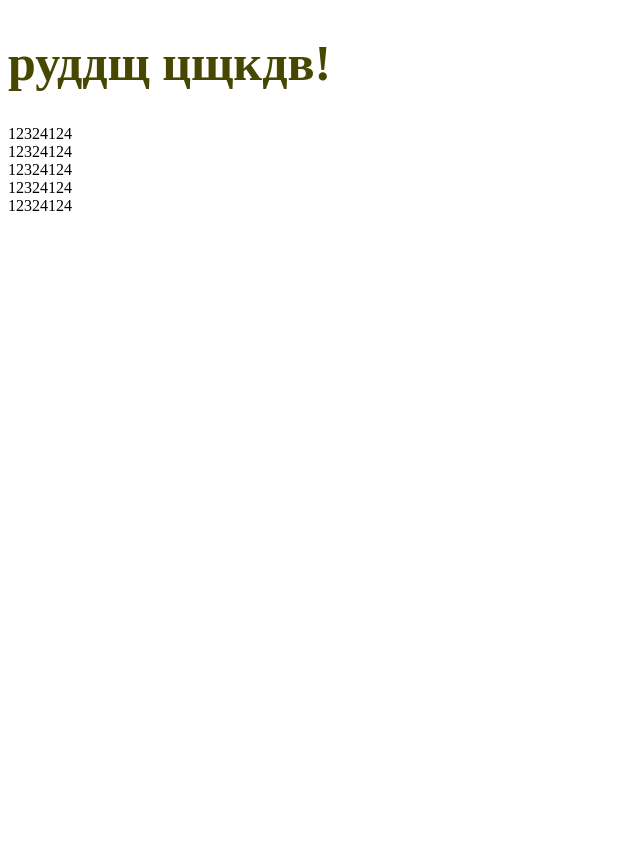
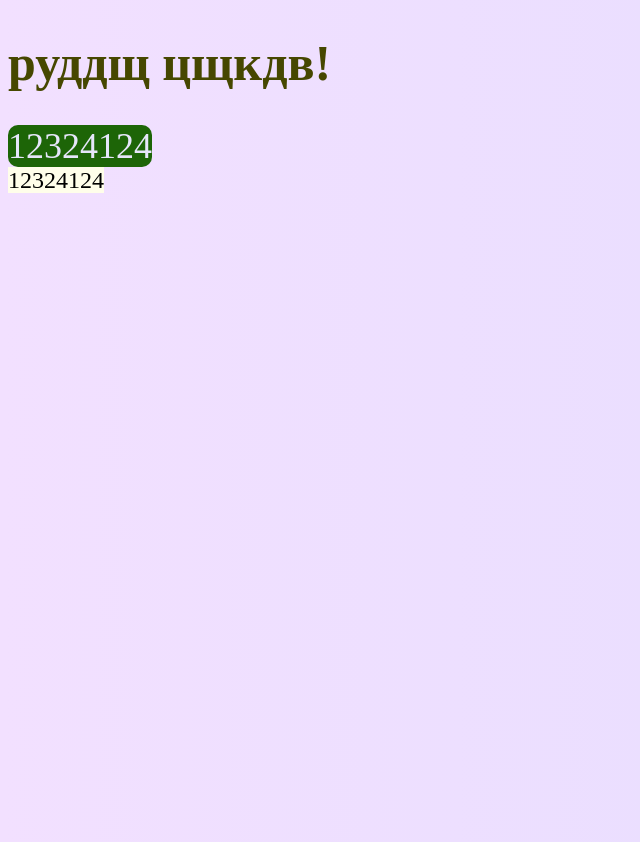
Before and after one commit to L0st-Gh0st/test, a plain HTML site: page index.html in a window 1280 px wide. Shown: the whole page, without its empty margins (0-640 px from the left). Before the commit the page ends 800 px from the top, so only its background shows below. Drawn offline with Linux system fonts and the light colour scheme.

Commit message:
add background

```diff
--- a/index.css
+++ b/index.css
@@ -6,3 +6,21 @@
 .header:hover {
     transform:scale(1.01);
 }
+
+.div1 {
+    font-size: 36px;
+    color: lavender;
+    background: #1d6507;
+    border-radius: 10px;
+    width: fit-content;
+    display: block;
+}
+.div2 {
+    display: inline;
+    font-size: 24px;
+    background: #fffeea;
+}
+body {
+    background: linear-gradient(90deg, #f2e0ff, #e4ddff) no-repeat;
+    height: 100vh;
+}
--- a/index.html
+++ b/index.html
@@ -8,10 +8,7 @@
 </head>
 <body>
     <h1 class="header">руддщ цщкдв!</h1 >
-        <div>12324124</div>
-        <div>12324124</div>
-        <div>12324124</div>
-        <div>12324124</div>
-        <div>12324124</div>
+        <div class="div1">12324124</div>
+        <div class="div2">12324124</div>
 </body>
 </html>
```
